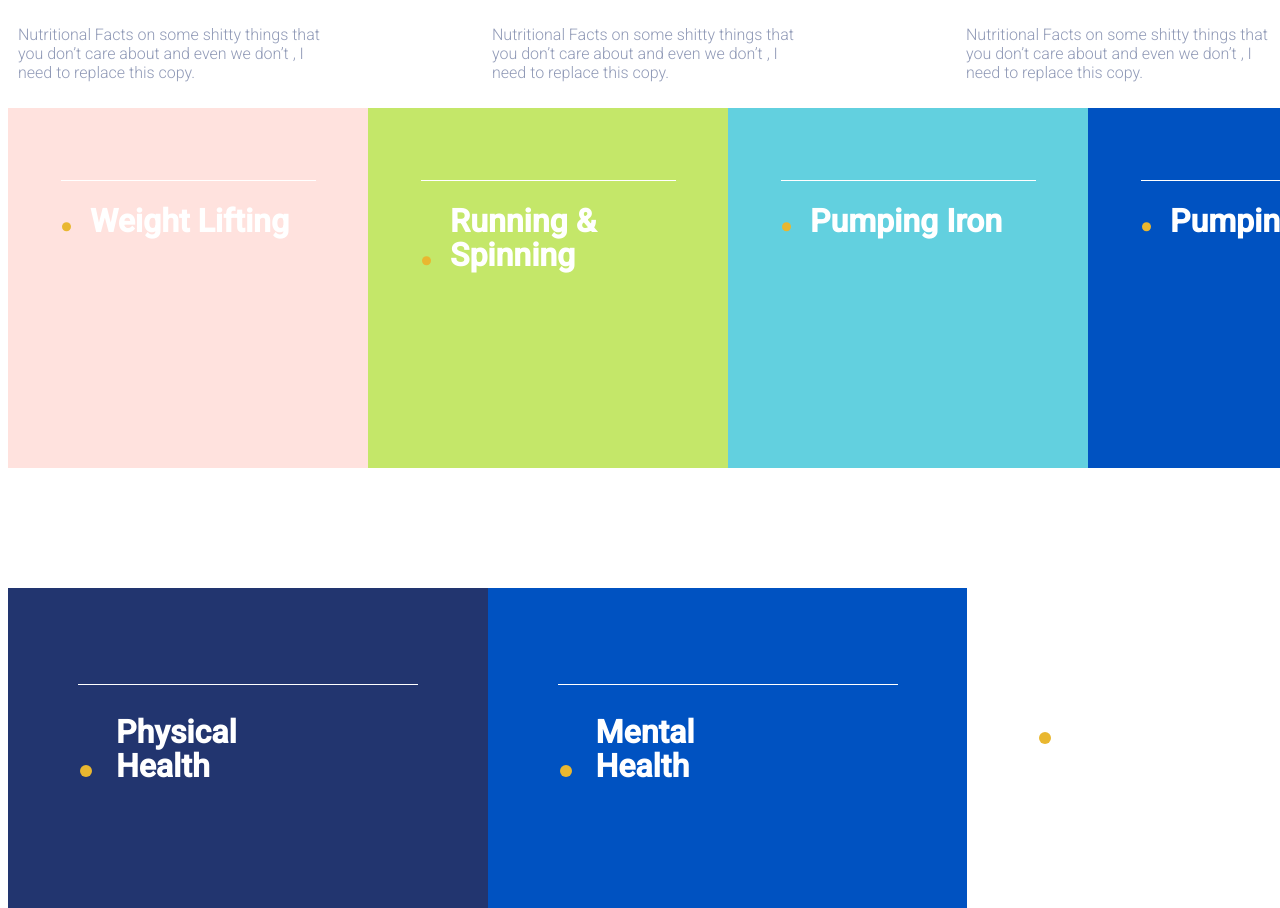
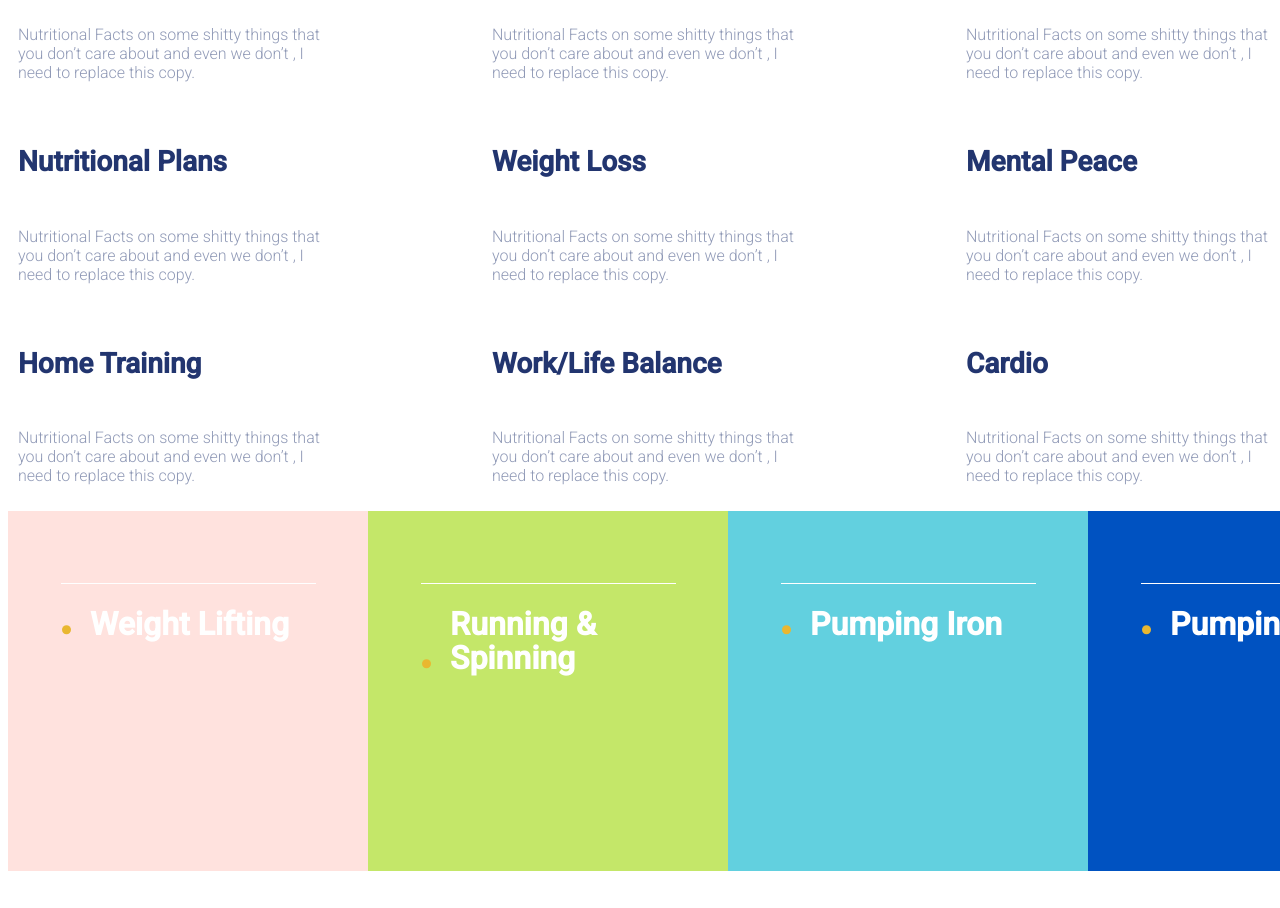
Before and after one commit to Andruha99/lesson5, a plain HTML site: page index/index.html in a window 1280 px wide. Shown: the part 2085-2993 px from the top of the page. Drawn offline with Linux system fonts and the light colour scheme.

Commit message:
New commit

```diff
--- a/index/index.html
+++ b/index/index.html
@@ -129,6 +129,50 @@
         </div>
     </div>
 
+    <div class="blocks">
+        <div class="first-row-blocks">
+            <div class="card">
+                <h3 class="card__title">Nutritional Plans</h3>
+                <p class="card__paragraph">Nutritional Facts on some shitty things
+                    that <br>you don’t care about and even we don’t , I <br>need to replace
+                    this copy.</p>
+            </div>
+            <div class="card">
+                <h3 class="card__title">Weight Loss</h3>
+                <p class="card__paragraph">Nutritional Facts on some shitty things
+                    that <br>you don’t care about and even we don’t , I <br>need to replace
+                    this copy.</p>
+            </div>
+            <div class="card">
+                <h3 class="card__title">Mental Peace</h3>
+                <p class="card__paragraph">Nutritional Facts on some shitty things
+                    that <br>you don’t care about and even we don’t , I <br>need to replace
+                    this copy.</p>
+            </div>
+        </div>
+
+        <div class="second-row-blocks">
+            <div class="card">
+                <h3 class="card__title">Home Training</h3>
+                <p class="card__paragraph">Nutritional Facts on some shitty things
+                    that <br>you don’t care about and even we don’t , I <br>need to replace
+                    this copy.</p>
+            </div>
+            <div class="card">
+                <h3 class="card__title">Work/Life Balance</h3>
+                <p class="card__paragraph">Nutritional Facts on some shitty things
+                    that <br>you don’t care about and even we don’t , I <br>need to replace
+                    this copy.</p>
+            </div>
+            <div class="card">
+                <h3 class="card__title">Cardio</h3>
+                <p class="card__paragraph">Nutritional Facts on some shitty things
+                    that <br>you don’t care about and even we don’t , I <br>need to replace
+                    this copy.</p>
+            </div>
+        </div>
+    </div>
+
 
     <div class="square">
         <div class="square-one">
```
